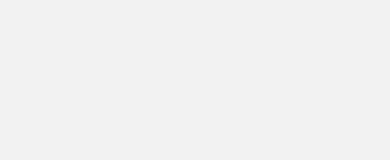
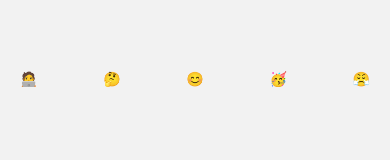
Before and after one commit to ugrylmz/MoodTracker, a React Native app: screen /Home in a window 390 px wide. Shown: the part 351-511 px from the top of the page. Built offline with nearby package versions, Linux system fonts and the light colour scheme.

Commit message:
feat(Home.screen.tsx): add MoodPicker component to Home screen The Home screen now includes the MoodPicker component, allowing users to select their mood. This enhances the functionality and user experience of the Home screen.

```diff
--- a/src/Screens/Home.screen.tsx
+++ b/src/Screens/Home.screen.tsx
@@ -1,8 +1,11 @@
 import React from 'react';
 import { View, StyleSheet } from 'react-native';
+import MoodPicker from '../components/MoodPicker';
+import Colors from '../../constants/Colors';
 const Home: React.FC = () => {
   return (
     <View style={styles.container}>
+      <MoodPicker />
     </View>
   );
 };
```
